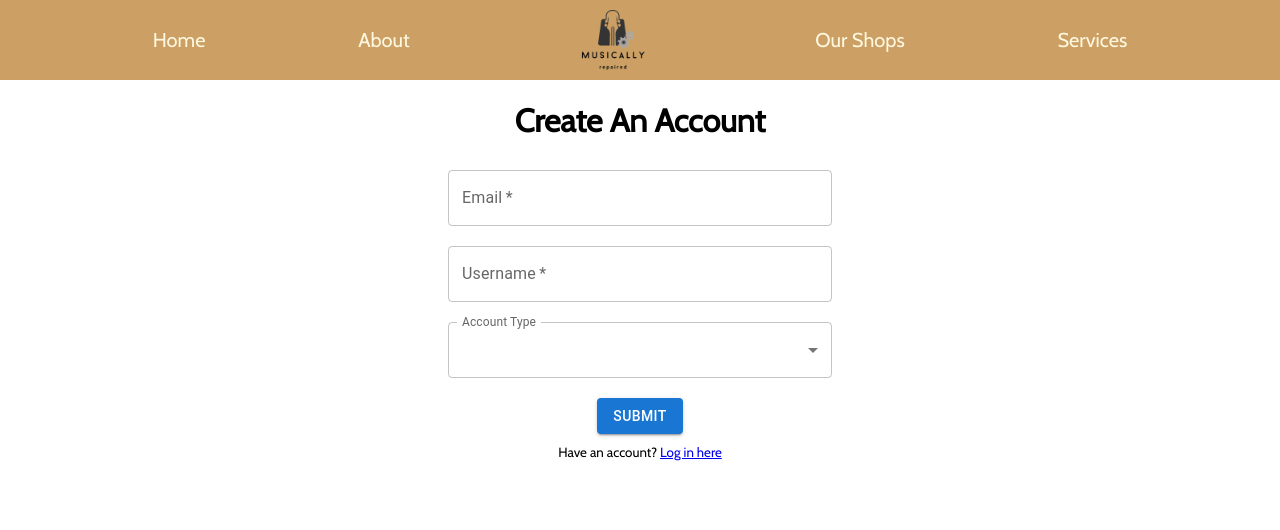
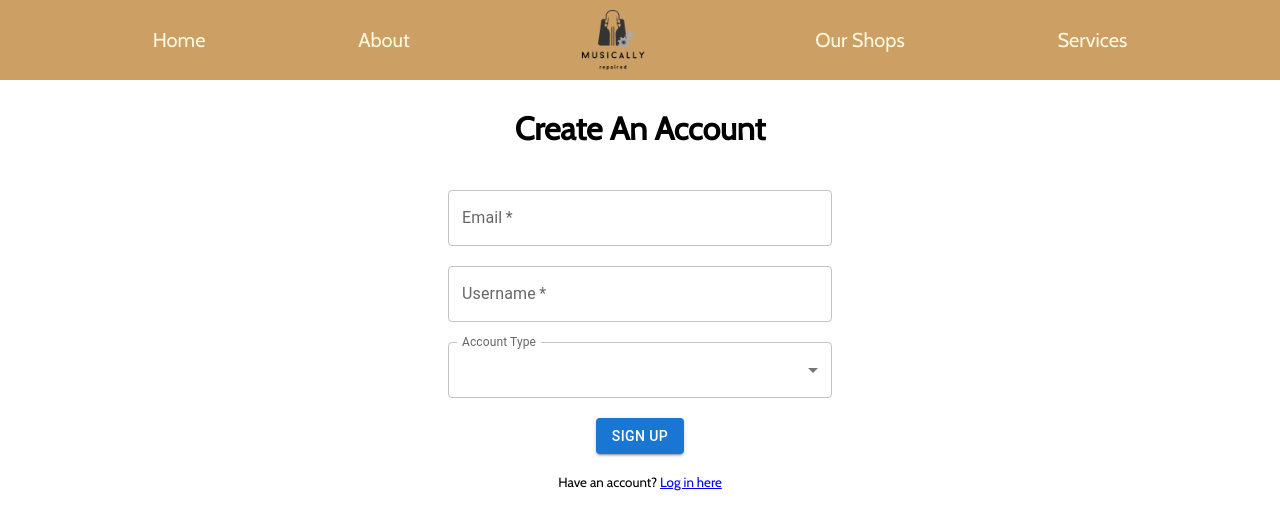
Before and after one commit to mmiller-19/MusicallyRepaired, a React (Create React App) app in the folder musically-repaired/: page /signup in a window 1280 px wide. Shown: the top 530 px of the page. Built offline with nearby package versions, Linux system fonts and the light colour scheme.

Commit message:
adjust form alignment

```diff
--- a/musically-repaired/src/assets/css/App.css
+++ b/musically-repaired/src/assets/css/App.css
@@ -25,7 +25,3 @@ body {
 .Home {
     text-align: center;
 }
-
-.SignUp {
-    text-align: center;
-}
--- a/musically-repaired/src/components/SignUp.js
+++ b/musically-repaired/src/components/SignUp.js
@@ -9,7 +9,6 @@ import Button from '@mui/material/Button';
 export default function SignUp() {
     return (
         <div className="SignUp">
-            <h1>Create An Account</h1>
             <form>
                 <Box
                     component="form"
@@ -27,6 +26,7 @@ export default function SignUp() {
                     noValidate
                     autoComplete="off"
                     >
+                    <h1>Create An Account</h1>
                     <TextField required id="email-text-field" label="Email" type="text" fullWidth/>
                     <TextField required id="password-text-field" label="Username" type="text" fullWidth/>
                     <FormControl fullWidth>
@@ -38,10 +38,10 @@ export default function SignUp() {
                             <MenuItem value={"Front Desk"}>Front Desk</MenuItem>
                         </Select>
                     </FormControl>
-                    <Button variant="contained" type="submit">Submit</Button>
+                    <Button variant="contained" type="submit">Sign Up</Button>
+                    <small>Have an account? <Link to="/login">Log in here</Link></small>
                 </Box>
             </form>
-            <small>Have an account? <Link to="/login">Log in here</Link></small>
         </div>
     )
 }
```
